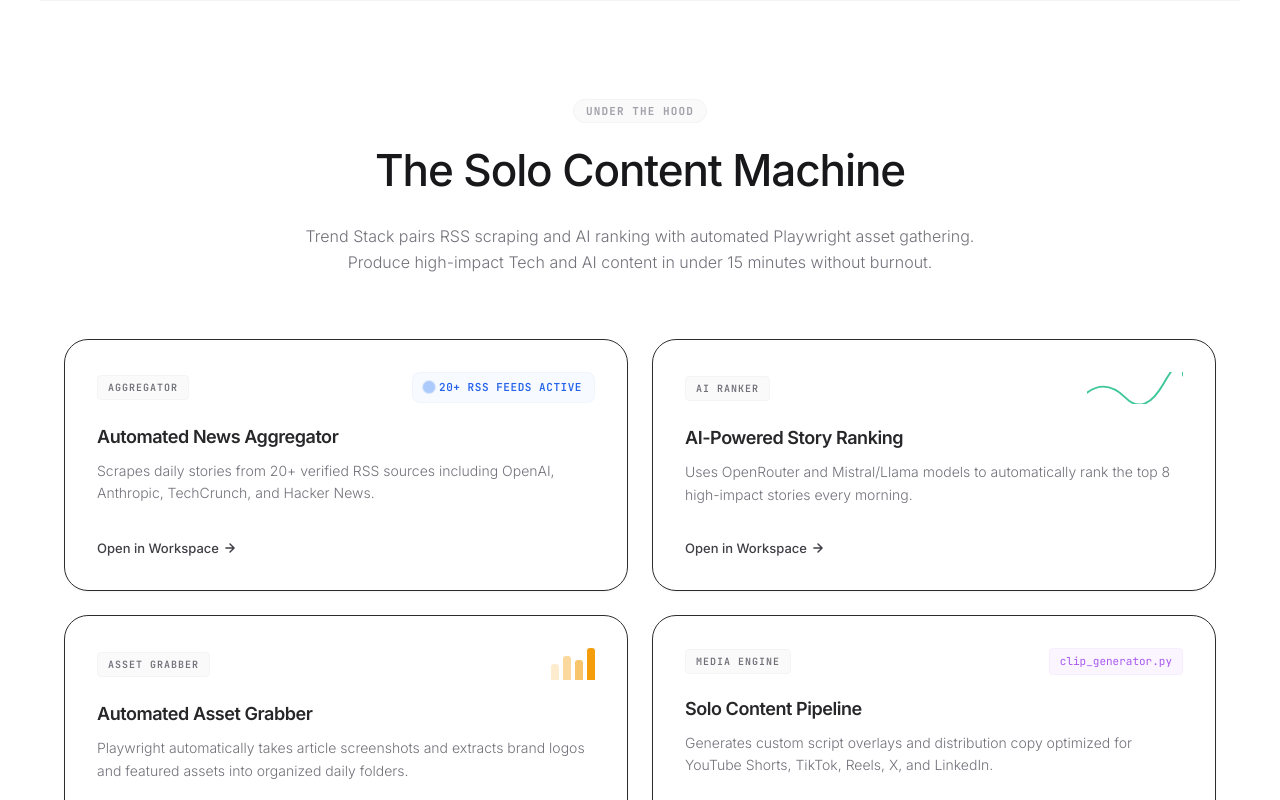
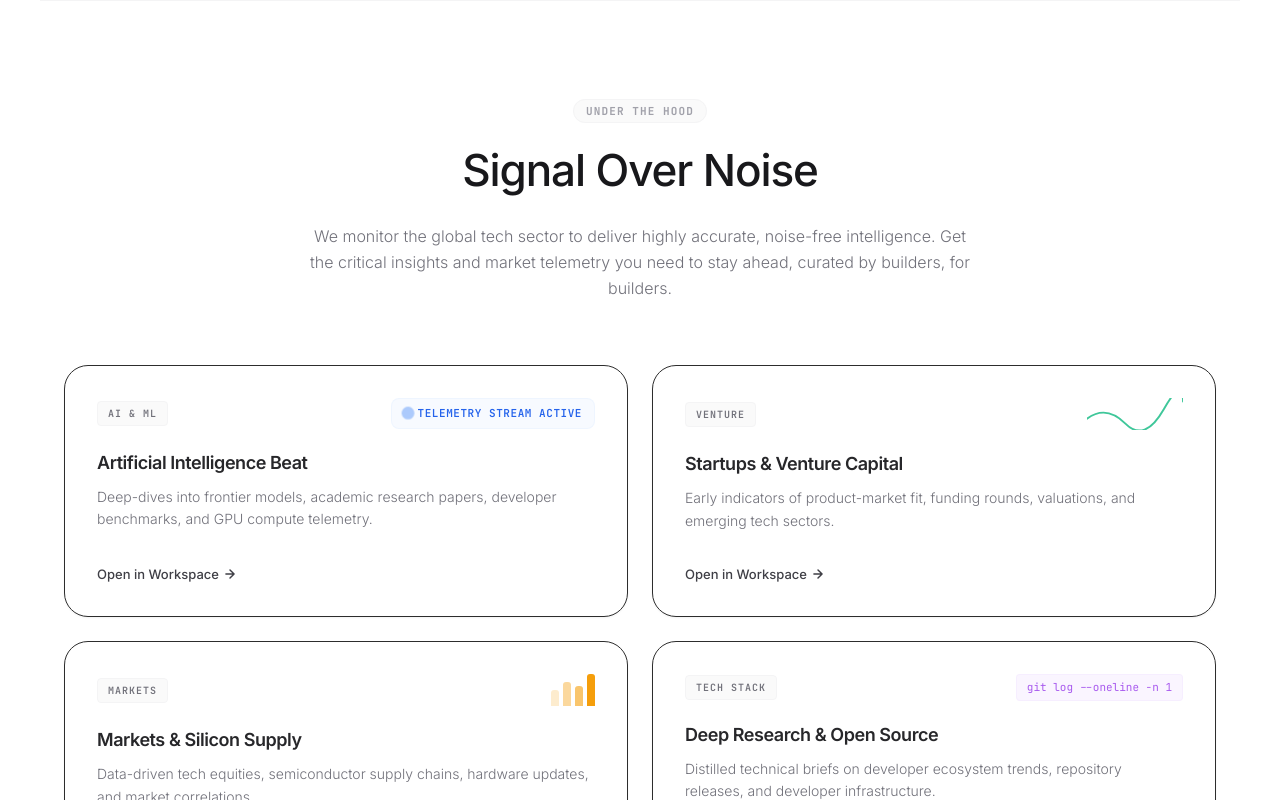
Before and after one commit to IBE-GIDEON/trend-stack, a Next.js app: page / in a window 1280 px wide. Shown: the part 1600-2400 px from the top of the page. Built offline with nearby package versions, Linux system fonts and the light colour scheme.

Commit message:
feat: re-tailor copy to present Trend Stack as a premium tech news publisher, removing SaaS/pipeline references

```diff
--- a/components/hero/Hero.tsx
+++ b/components/hero/Hero.tsx
@@ -9,8 +9,8 @@ const getPageInfo = (item: NotionItem) => {
       return {
         title: "Trend Stack Intelligence Hub",
         icon: "🏠",
-        description: "Welcome to your solo content machine. Monitor the automated news aggregator feeds, view daily AI-ranked tech stories, and access downloaded screenshots and featured media assets.",
-        tags: ["News Aggregator", "Content Pipeline"],
+        description: "Welcome to the premium technology intelligence workspace. Below is the active database containing real-time market telemetry, AI benchmarks, venture funding rounds, and technical briefs.",
+        tags: ["News Hub", "Active Desk"],
       };
     case "news":
       return {
--- a/components/landing/LandingHero.tsx
+++ b/components/landing/LandingHero.tsx
@@ -78,33 +78,33 @@ export function LandingHero() {
     },
   };
 
-  const heroHeadline = "Automate Your Tech Intelligence & Media Pipeline";
+  const heroHeadline = "Next-Gen Tech News & Intelligence for Builders";
   const headlineWords = heroHeadline.split(" ");
 
   const featureCards = [
     {
-      title: "Automated News Aggregator",
-      description: "Scrapes daily stories from 20+ verified RSS sources including OpenAI, Anthropic, TechCrunch, and Hacker News.",
-      badge: "Aggregator",
+      title: "Artificial Intelligence Beat",
+      description: "Deep-dives into frontier models, academic research papers, developer benchmarks, and GPU compute telemetry.",
+      badge: "AI & ML",
       accent: "#3b82f6", // blue
       graphic: (
         <div className="flex items-center space-x-1.5 bg-blue-50/50 border border-blue-100/30 px-3 py-1.5 rounded-lg">
           <span className="w-2 h-2 rounded-full bg-blue-500 animate-ping" />
-          <span className="text-[11px] font-mono text-blue-600 font-semibold tracking-wider uppercase">20+ RSS Feeds Active</span>
+          <span className="text-[11px] font-mono text-blue-600 font-semibold tracking-wider uppercase">Telemetry Stream Active</span>
         </div>
       ),
     },
     {
-      title: "AI-Powered Story Ranking",
-      description: "Uses OpenRouter and Mistral/Llama models to automatically rank the top 8 high-impact stories every morning.",
-      badge: "AI Ranker",
+      title: "Startups & Venture Capital",
+      description: "Early indicators of product-market fit, funding rounds, valuations, and emerging tech sectors.",
+      badge: "Venture",
       accent: "#10b981", // green
       graphic: <Sparkline color="#10b981" />,
     },
     {
-      title: "Automated Asset Grabber",
-      description: "Playwright automatically takes article screenshots and extracts brand logos and featured assets into organized daily folders.",
-      badge: "Asset Grabber",
+      title: "Markets & Silicon Supply",
+      description: "Data-driven tech equities, semiconductor supply chains, hardware updates, and market correlations.",
+      badge: "Markets",
       accent: "#f59e0b", // yellow
       graphic: (
         <div className="flex space-x-1 items-end h-8">
@@ -116,13 +116,13 @@ export function LandingHero() {
       ),
     },
     {
-      title: "Solo Content Pipeline",
-      description: "Generates custom script overlays and distribution copy optimized for YouTube Shorts, TikTok, Reels, X, and LinkedIn.",
-      badge: "Media Engine",
+      title: "Deep Research & Open Source",
+      description: "Distilled technical briefs on developer ecosystem trends, repository releases, and developer infrastructure.",
+      badge: "Tech Stack",
       accent: "#8b5cf6", // purple
       graphic: (
         <div className="font-mono text-[11px] text-purple-600/80 bg-purple-50 px-2.5 py-1 rounded border border-purple-100/50">
-          clip_generator.py
+          git log --oneline -n 1
         </div>
       ),
     },
@@ -204,7 +204,7 @@ export function LandingHero() {
             variants={itemVariants}
             className="font-sans text-[17px] md:text-[19px] text-zinc-500 max-w-xl mb-10 leading-relaxed font-light"
           >
-            Scrape 20+ tech feeds, rank stories with AI, and auto-grab screenshots, logos, and featured images for your social media content pipeline.
+            Deep coverage of AI breakthroughs, startup funding rounds, market trends, and developer ecosystems. Curated daily, built for founders and builders.
           </motion.p>
 
           {/* CTA Buttons */}
@@ -245,10 +245,10 @@ export function LandingHero() {
             Under the Hood
           </span>
           <h2 className="text-[32px] md:text-[44px] font-sans font-medium text-zinc-900 tracking-tight mt-4 mb-5">
-            The Solo Content Machine
+            Signal Over Noise
           </h2>
           <p className="text-[16px] text-zinc-500 leading-relaxed font-light">
-            Trend Stack pairs RSS scraping and AI ranking with automated Playwright asset gathering. Produce high-impact Tech and AI content in under 15 minutes without burnout.
+            We monitor the global tech sector to deliver highly accurate, noise-free intelligence. Get the critical insights and market telemetry you need to stay ahead, curated by builders, for builders.
           </p>
         </motion.div>
 
@@ -333,7 +333,7 @@ export function LandingHero() {
               Enter the Trend Stack Workspace
             </h2>
             <p className="text-[15px] text-zinc-400 leading-relaxed font-light">
-              Unlock the RSS news aggregator, AI ranking engine, and Playwright screenshot generator directly from your desktop dashboard workspace.
+              Access our live tech news terminal, tracking venture deals, developer trend indices, and market shifts in real-time.
             </p>
           </div>
 
```
